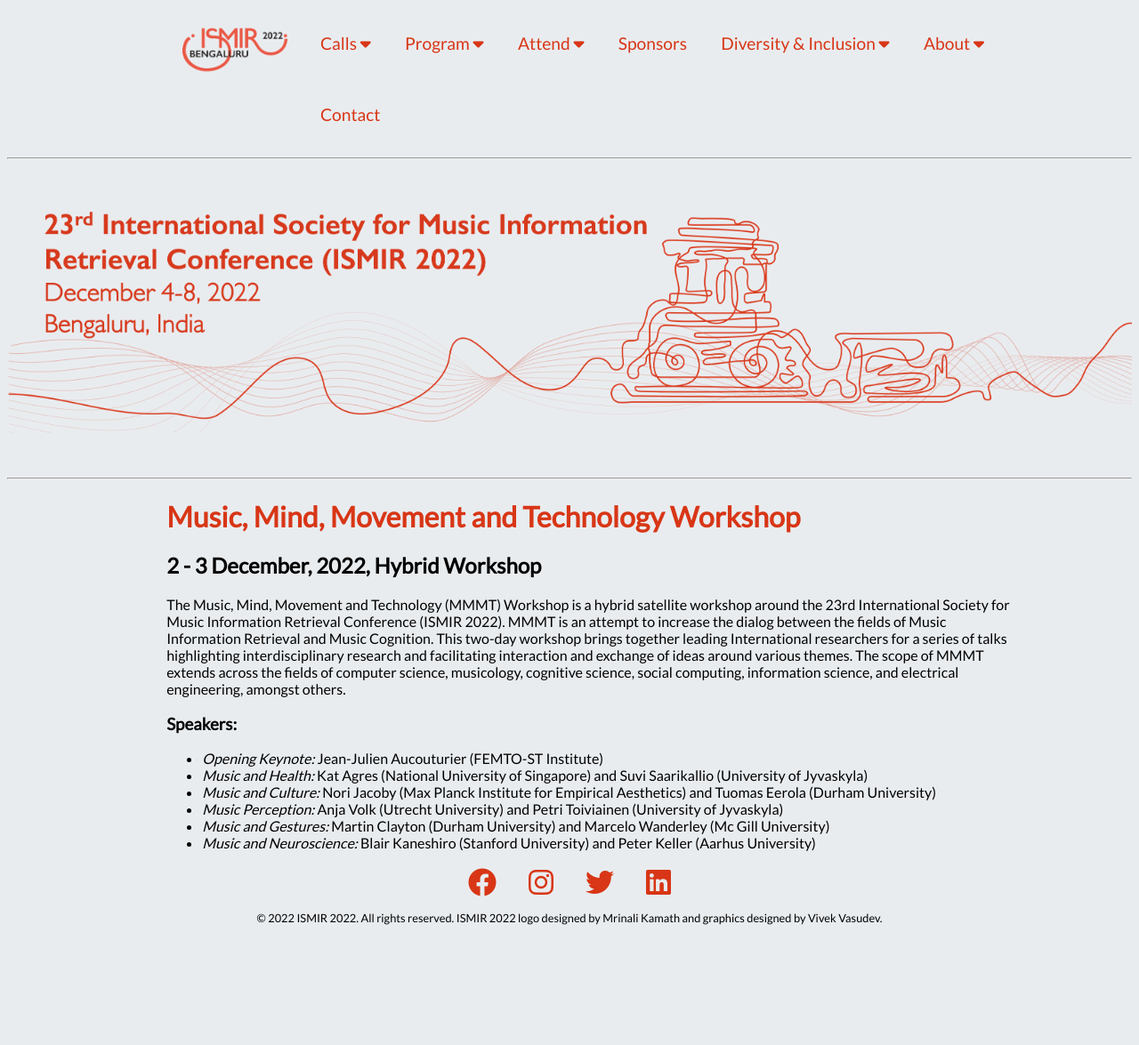
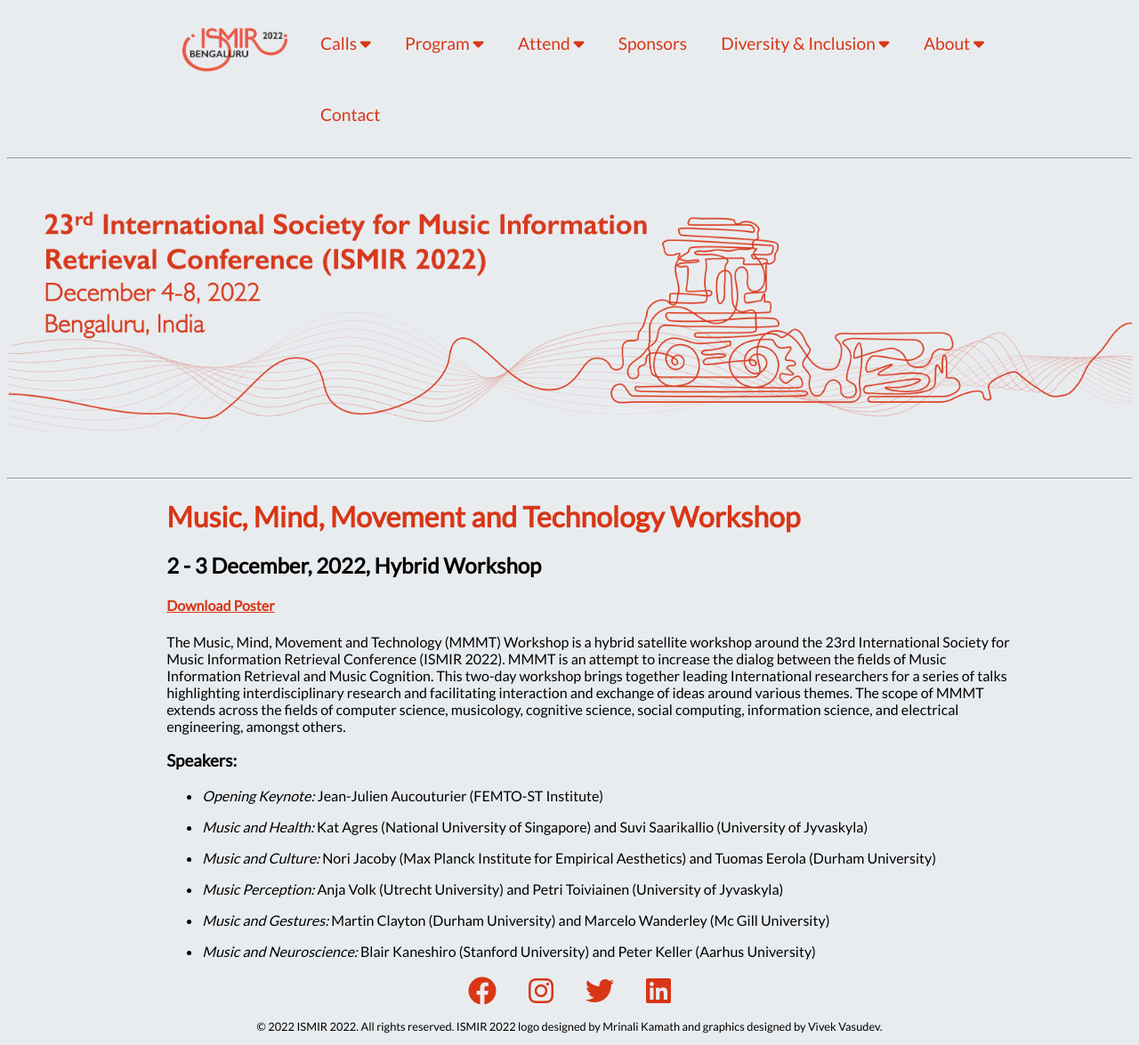
Before and after one commit to ismir2022/ismir2022.github.io, a Jekyll site: the page built from satellites/mmmt.md, in a window 1280 px wide. Shown: the whole page at 89% size. Built offline with Jekyll 4.4.1, drawn with Linux system fonts in a browser that asks for light colours; nearby versions of some CDN libraries; before the commit the page ends 1053 px from its top, so only the background shows below that.

Commit message:
updates to mmmt page

```diff
--- a/satellites/mmmt.md
+++ b/satellites/mmmt.md
@@ -5,12 +5,24 @@
 # Music, Mind, Movement and Technology Workshop
 ## 2 - 3 December, 2022, Hybrid Workshop
 
+#### [**Download Poster**](../assets/MMMT_poster.jpg)
 The Music, Mind, Movement and Technology (MMMT) Workshop is a hybrid satellite workshop around the 23rd International Society for Music Information Retrieval Conference (ISMIR 2022). MMMT is an attempt to increase the dialog between the fields of Music Information Retrieval and Music Cognition. This two-day workshop brings together leading International researchers for a series of talks highlighting interdisciplinary research and facilitating interaction and exchange of ideas around various themes. The scope of MMMT extends across the fields of computer science, musicology, cognitive science, social computing, information science, and electrical engineering, amongst others.
 
 ### Speakers:
-- _Opening Keynote:_ Jean-Julien Aucouturier (FEMTO-ST Institute)
-- _Music and Health:_ Kat Agres (National University of Singapore) and Suvi Saarikallio (University of Jyvaskyla)
-- _Music and Culture:_ Nori Jacoby (Max Planck Institute for Empirical Aesthetics) and Tuomas Eerola (Durham University)
-- _Music Perception:_ Anja Volk (Utrecht University) and Petri Toiviainen (University of Jyvaskyla)
-- _Music and Gestures:_ Martin Clayton (Durham University) and Marcelo Wanderley (Mc Gill University)
-- _Music and Neuroscience:_ Blair Kaneshiro (Stanford University) and Peter Keller (Aarhus University)
+- _Opening Keynote:_
+Jean-Julien Aucouturier (FEMTO-ST Institute)
+
+- _Music and Health:_
+Kat Agres (National University of Singapore) and Suvi Saarikallio (University of Jyvaskyla)
+
+- _Music and Culture:_
+Nori Jacoby (Max Planck Institute for Empirical Aesthetics) and Tuomas Eerola (Durham University)
+
+- _Music Perception:_
+Anja Volk (Utrecht University) and Petri Toiviainen (University of Jyvaskyla)
+
+- _Music and Gestures:_
+Martin Clayton (Durham University) and Marcelo Wanderley (Mc Gill University)
+
+- _Music and Neuroscience:_
+Blair Kaneshiro (Stanford University) and Peter Keller (Aarhus University)
```
Also changed, not shown: assets/MMMT_poster.jpg (added).
